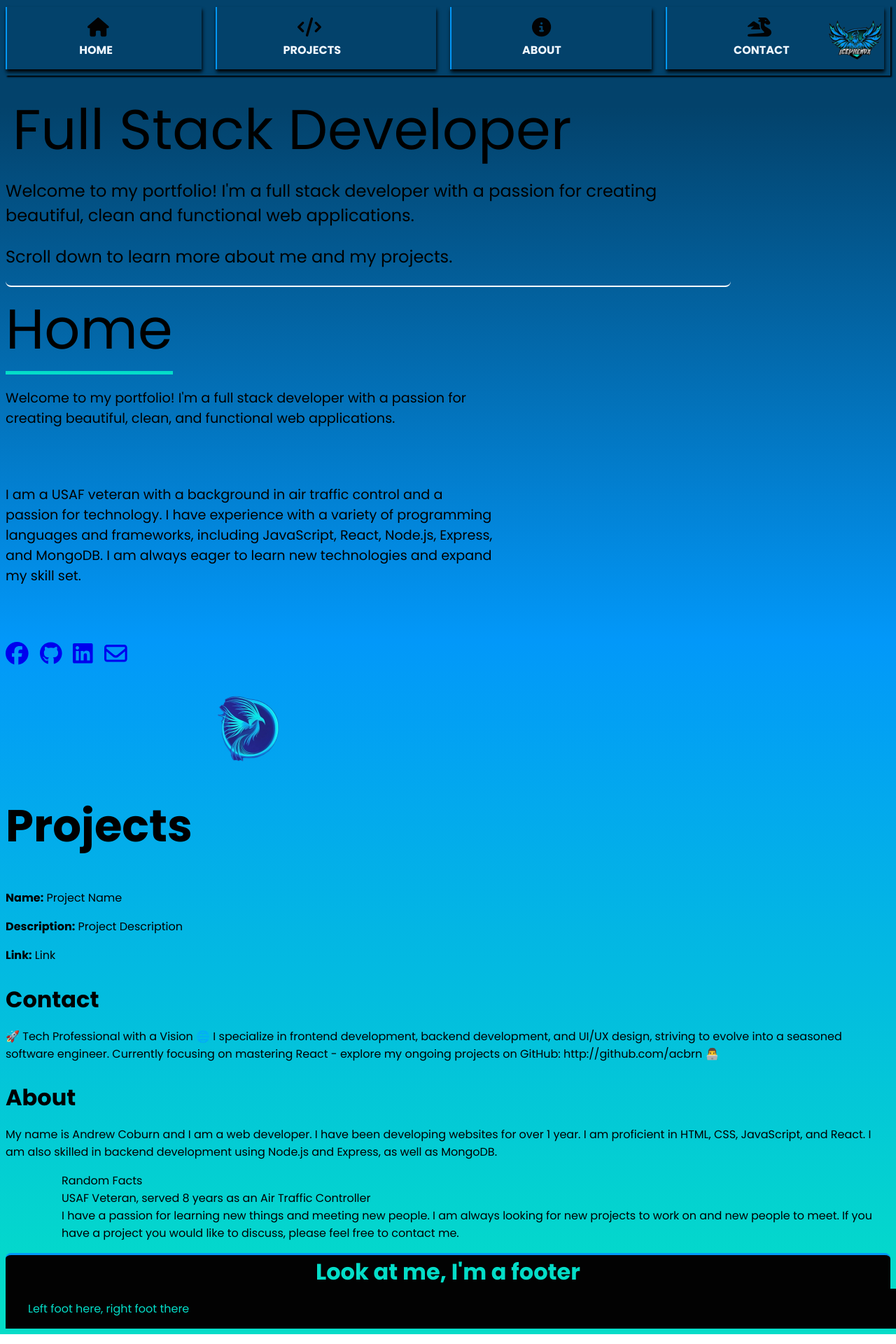
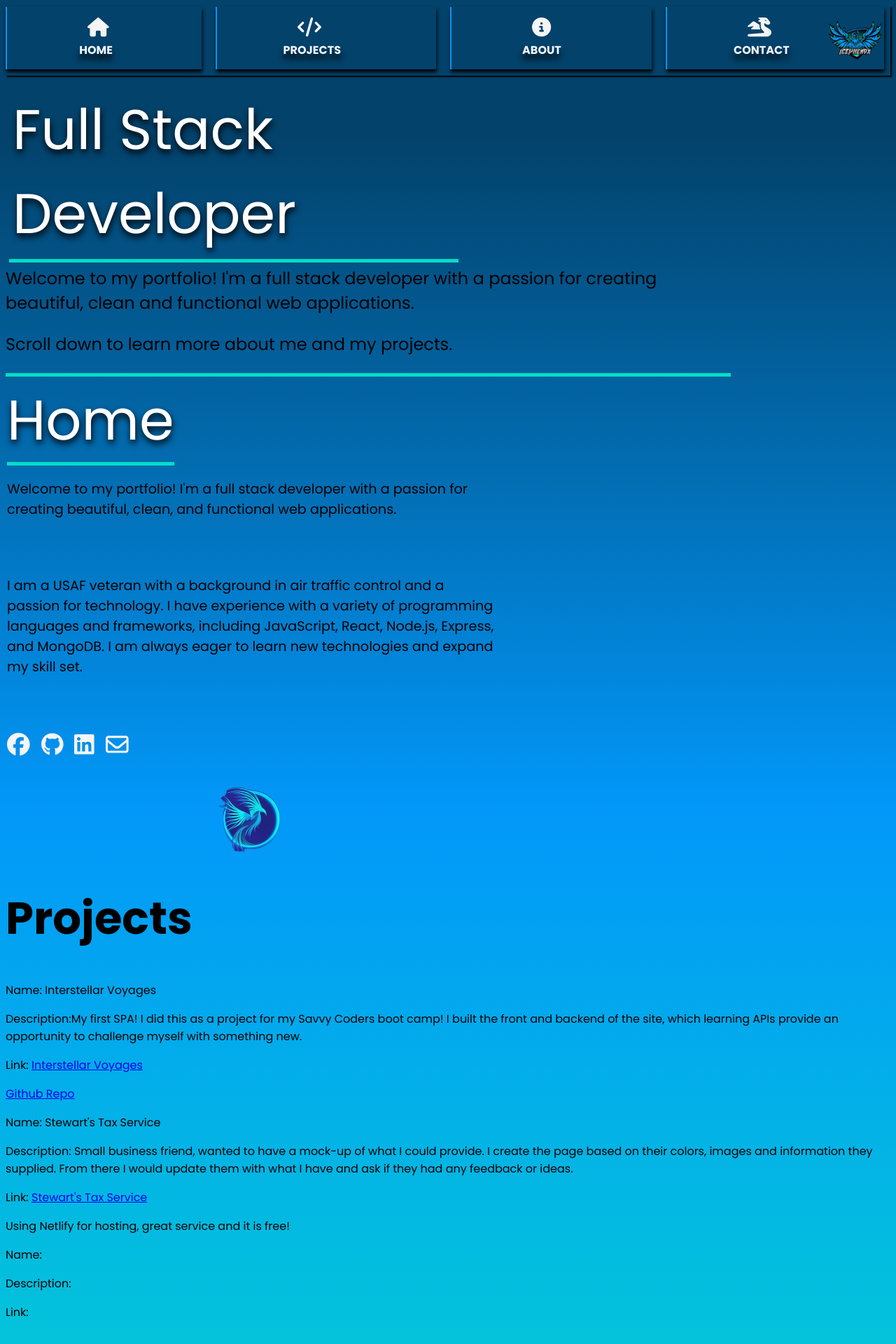
Before and after one commit to acbrn/project2, a React (Create React App) app: page / in a window 1280 px wide. Shown: the top 1920 px of the page at 70% size. Built offline with nearby package versions, Linux system fonts and the light colour scheme.

Commit message:
Updating css for home and Project

```diff
--- a/src/App.css
+++ b/src/App.css
@@ -22,4 +22,5 @@ html {
   height: 1.7em;
   overflow: visible;
   vertical-align: -0.025em;
+  color: whitesmoke;
 }
--- a/src/components/header/header.css
+++ b/src/components/header/header.css
@@ -1,11 +1,14 @@
 .header-title {
   font-family: "Poppins", sans-serif;
   font-size: 5rem;
-  color: #000;
+  text-shadow: rgb(0, 0, 0) 1px 5px 10px;
+  font-weight: 400;
+  text-align: left;
+  border-bottom: 5px var(--quad-color) solid;
+  color: #ffffff;
+  width: 50%;
   margin: 5px;
   padding: 5px;
-  font-weight: 400;
-  text-align: left;
   position: relative;
   opacity: 0;
   transition: opacity 3s ease;
@@ -35,8 +38,7 @@ img {
   font-family: "Poppins", sans-serif;
   font-size: x-large;
   text-align: start;
-  border-bottom: 2px solid white;
-  border-radius: 8px;
+  border-bottom: 5px var(--quad-color) solid;
   width: 82%;
 }
 
--- a/src/components/nav/nav.css
+++ b/src/components/nav/nav.css
@@ -27,7 +27,7 @@
 }
 
 .nav-menu__links__link:hover {
-  color: var(--terdiary-color);
+  color: var(--quad-color);
   border-left: 2px solid var(--quad-color);
   background-color: var(--primary-color);
   box-shadow: var(--terdiary-color) 1px 4px 5px;
@@ -58,6 +58,7 @@ span {
   padding: 0;
   color: aliceblue;
   display: flex;
+  text-shadow: black 0px 8px 10px;
   justify-content: center;
   width: 50%;
 }
--- a/src/views/home/Home.jsx
+++ b/src/views/home/Home.jsx
@@ -11,7 +11,7 @@ const Home = () => {
     useEffect(() => {
         const handleScroll = () => {
             // Check if the user has scrolled down
-            if (window.scrollY > 375) {
+            if (window.scrollY > 300) {
                 setScrolling(true);
             } else {
                 setScrolling(false);
@@ -33,6 +33,7 @@ const Home = () => {
                     I have experience with a variety of programming languages and frameworks, including
                     JavaScript, React, Node.js, Express, and MongoDB.
                     I am always eager to learn new technologies and expand my skill set.
+
                 </p>
                 <div className='home-social'>
                     <a href='https://www.facebook.com/PhenyxShadow/' className='social-link'>
--- a/src/views/home/home.css
+++ b/src/views/home/home.css
@@ -1,6 +1,7 @@
 /* home.css */
 
 .home-main {
+  padding: 2px;
   display: flex;
   flex-direction: column;
   align-items: start;
@@ -8,6 +9,8 @@
 .home-title {
   font-size: 5rem;
   border-bottom: 5px var(--quad-color) solid;
+  text-shadow: rgb(0, 0, 0) 1px 5px 10px;
+  color: #ffffff;
 }
 
 .home-content {
--- a/src/views/projects/Projects.jsx
+++ b/src/views/projects/Projects.jsx
@@ -1,5 +1,4 @@
 import React from 'react'
-import props from 'prop-types'
 import './projects.css'
 
 const Projects = (props) => {
@@ -8,28 +7,49 @@ const Projects = (props) => {
             <div className="project-title">
                 <h1>Projects</h1>
             </div>
-            <div className="project-card">
+            <div className="project-card1">
+                <p className='cat-name-name'> Name: Interstellar  Voyages </p>
+                <p className='cat-name-descrip'> Description:My first SPA!
+                    I did this as a project for my Savvy Coders boot camp!
+                    I built the front and backend of the site, which learning
+                    APIs provide an opportunity to challenge myself with something new.
+                </p>
+                <p className='cat-name-link'> Link: <a className='link-site' href='https://interstellar-voyages.netlify.app/'>
+                    Interstellar Voyages
+                </a>
+                    <p>
+                        <a className='link-github' href='https://github.com/acbrn/Capstone'>Github Repo</a>
+                    </p>
+                </p>
+            </div>
+            <div className="project-card2">
+                <p className='cat-name-name'> Name: Stewart's Tax Service </p>
+                <p className='cat-name-descrip'> Description: Small business friend, wanted to have a mock-up of what I could provide.
+                    I create the page based on their colors, images and information they supplied.
+                    From there I would update them with what I have and ask if they had any feedback or ideas.
+                </p>
+                <p className='cat-name-link'> Link: <a href='https://stewartstaxservices.netlify.app/'>
+                    Stewart's Tax Service
+                </a>
+                </p>
                 <p>
-                    <b className='cat-name'>Name:</b> {props.name}</p>
-                <p>
-                    <b className='cat-name'>Description:</b> {props.description}</p>
-                <p>
-                    <b className='cat-name'>Link:</b> {props.link}</p>
+                    Using Netlify for hosting, great service and it is free!
+                </p>
+            </div>
+            <div className="project-card3">
+                <p className='cat-name-name'> Name:
+
+                </p>
+                <p className='cat-name-descrip'>Description:
+
+                </p>
+                <p className='cat-name-link'> Link:
+
+                </p>
             </div>
         </>
     )
 }
 
-Projects.propTypes = {
-    name: props.string,
-    description: props.string,
-    link: props.string
-}
-
-Projects.defaultProps = {
-    name: "Project Name",
-    description: "Project Description",
-    link: "Link"
-}
 
 export default Projects
```
